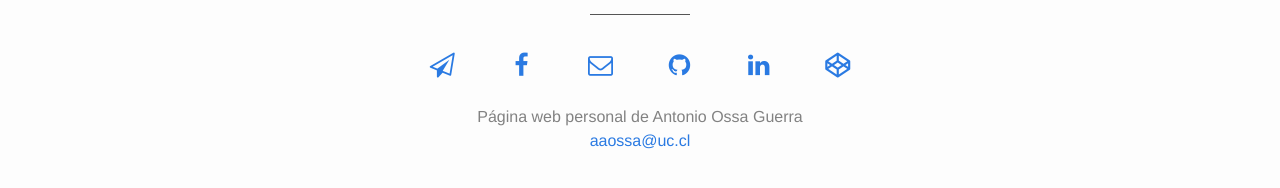
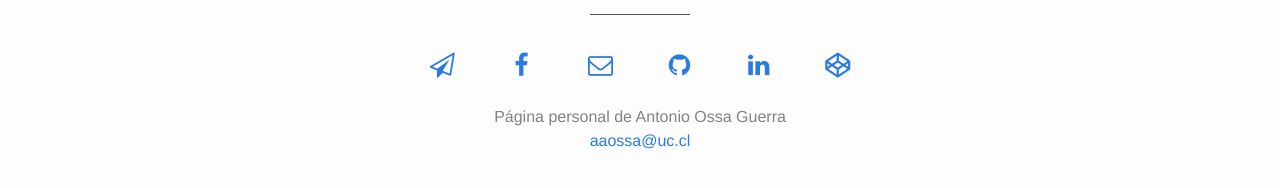
Before and after one commit to Normatica/aaossa.github.io, a Jekyll site: the page built from projects.md, in a window 1280 px wide. Shown: the part 451-639 px from the top of the page. Built offline with Jekyll 4.4.1, drawn with Linux system fonts in a browser that asks for light colours; nearby versions of some CDN libraries.

Commit message:
Small change in description of website

```diff
--- a/_config.yml
+++ b/_config.yml
@@ -1,7 +1,7 @@
 # Main settings
 title: Antonio Ossa
 email: aaossa@uc.cl
-description: Página web personal de Antonio Ossa Guerra
+description: Página personal de Antonio Ossa Guerra
 
 # Author
 author: Antonio Ossa
```
